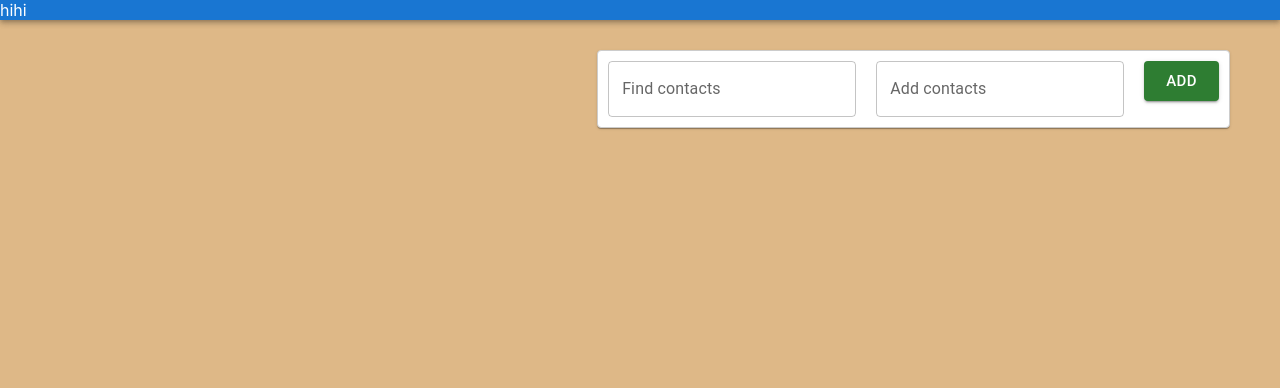
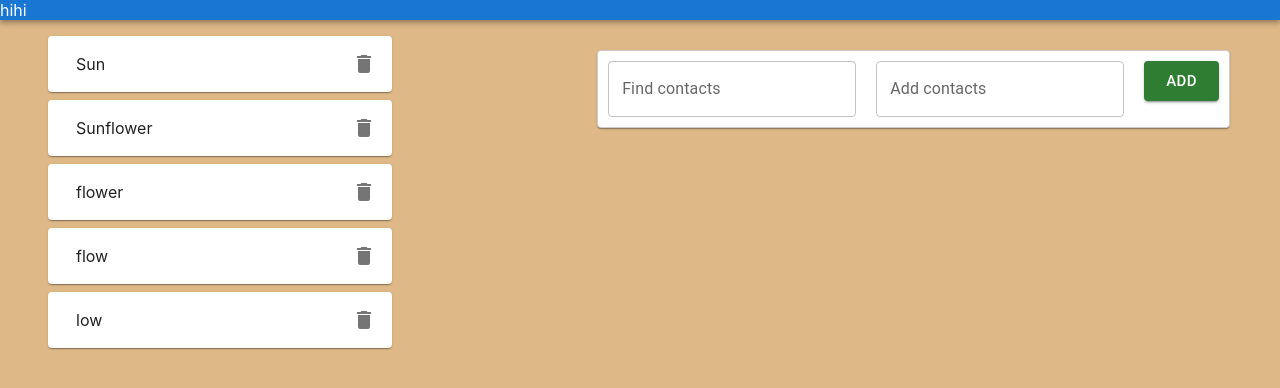
Before and after one commit to dezo103/personal_area, a React (Create React App) app: page / in a window 1280 px wide. Shown: the top 388 px of the page. Built offline with nearby package versions, Linux system fonts and the light colour scheme.

Commit message:
add search function

```diff
--- a/src/components/ContactsArea/AddContactForm/AddContactForm.tsx
+++ b/src/components/ContactsArea/AddContactForm/AddContactForm.tsx
@@ -6,9 +6,11 @@ import Card from '@mui/material/Card';
 import style from './AddContactForm.module.scss';
 import {useAppDispatch} from "../../../redux/store";
 import {addContactTC} from "../../../redux/creators";
+import {SearchForm} from "./SearchForm/SearchForm";
+import {AddContactFormPropsType} from "../../../types/DataTypes";
 
 
-export const AddContactForm = () => {
+export const AddContactForm = (props: AddContactFormPropsType) => {
 
     let [title, setTitle] = useState('')
     let [error, setError] = useState<string | null>(null)
@@ -22,7 +24,6 @@ export const AddContactForm = () => {
         } else {
             setError('Title is required');
         }
-        console.log()
     }
 
     const onChangeHandler = (e: ChangeEvent<HTMLInputElement>) => {
@@ -40,7 +41,7 @@ export const AddContactForm = () => {
 
     return (
         <Card className={style.addContactFormContainer}>
-            <TextField label="Find contacts"/>
+            <SearchForm filterContacts = {props.filterContacts}/>
             <TextField label="Add contacts"
                        onChange={onChangeHandler}
                        onKeyPress={onKeyPressHandler}
--- /dev/null
+++ b/src/components/ContactsArea/AddContactForm/SearchForm/SearchForm.tsx
@@ -0,0 +1,16 @@
+import React, {ChangeEvent} from 'react';
+import TextField from "@mui/material/TextField";
+import {SearchFormPropsType} from "../../../../types/DataTypes";
+
+export const SearchForm = (props: SearchFormPropsType) => {
+
+    const onChangeHandler = (e: ChangeEvent<HTMLInputElement>) => {
+        props.filterContacts(e.currentTarget.value)
+    }
+
+    return (
+        <TextField label="Find contacts"
+                   onChange={onChangeHandler}
+        />
+    );
+};
--- a/src/components/ContactsArea/ContactsArea.tsx
+++ b/src/components/ContactsArea/ContactsArea.tsx
@@ -1,14 +1,29 @@
-import React from 'react';
+import React, {useState} from 'react';
 
 import {ContactsList} from './ContactsList/ContactsList';
 import {AddContactForm} from './AddContactForm/AddContactForm';
+import {useSelector} from "react-redux";
+import {AppRootStateType} from "../../redux/store";
+import {ContactType} from "../../types/DataTypes";
 
 
 export const ContactsArea = () => {
+
+    const contacts = useSelector<AppRootStateType, Array<ContactType>>(state => state.contacts)
+    const [searchInputValue, setSearchInputValue] = useState('')
+
+    const filterContacts = (value: string) => {
+        setSearchInputValue(value)
+    }
+
+    const filteredContacts = contacts.filter(c => {
+        return c.name.toLowerCase().includes(searchInputValue.toLowerCase())
+    })
+
     return (
         <div>
-            <ContactsList />
-            <AddContactForm />
+            <ContactsList contacts={filteredContacts}/>
+            <AddContactForm filterContacts = {filterContacts}/>
         </div>
     );
 };
--- a/src/components/ContactsArea/ContactsList/ContactsList.tsx
+++ b/src/components/ContactsArea/ContactsList/ContactsList.tsx
@@ -2,18 +2,14 @@ import React from 'react';
 
 import {Contact} from './Contact/Contact';
 import style from './ContactsList.module.scss';
-import {useSelector} from 'react-redux';
-import {AppRootStateType} from '../../../redux/store';
-import {ContactType} from '../../../types/DataTypes';
+import {ContactsListPropsType} from "../../../types/DataTypes";
 
 
-export const ContactsList = () => {
-
-    const contacts = useSelector<AppRootStateType, Array<ContactType>>(state => state.contacts)
+export const ContactsList = (props: ContactsListPropsType) => {
 
     return (
         <ul className = {style.contactList}>
-            {contacts.map(c => <Contact contactName = {c.name}
+            {props.contacts.map(c => <Contact contactName = {c.name}
                                         key={c.id}
                                         id = {c.id}/>)}
         </ul>
--- a/src/redux/contacts-reducer.ts
+++ b/src/redux/contacts-reducer.ts
@@ -3,10 +3,15 @@ import {v1} from "uuid";
 
 
 const initialState: Array<ContactType> = [
-    // {id: v1(), name: 'has'},
+    {id: v1(), name: 'Sun'},
+    {id: v1(), name: 'Sunflower'},
+    {id: v1(), name: 'flower'},
+    {id: v1(), name: 'flow'},
+    {id: v1(), name: 'low'},
 ]
 
-export const contactsReducer = (state: Array<ContactType> = initialState, action: ActionsType): Array<ContactType> => {
+export const contactsReducer =
+    (state: Array<ContactType> = initialState, action: ActionsType): Array<ContactType> => {
     switch (action.type) {
         case 'REMOVE-CONTACT':
             return [...state.filter(c => c.id !== action.id)]
--- a/src/redux/creators.ts
+++ b/src/redux/creators.ts
@@ -3,14 +3,12 @@ import {AppRootStateType} from "./store";
 import {AnyAction} from "redux";
 
 export const removeContactAC = (id: string) => ({type: 'REMOVE-CONTACT', id} as const)
-
 export const removeContactTC = (id: string) => (dispatch: ThunkDispatch<AppRootStateType, void, AnyAction>) => {
     dispatch(removeContactAC(id))
 }
 
 
 export const addContactAC = (title: string) => ({type: 'ADD-CONTACT', title} as const )
-
 export const addContactTC = (title: string) => (dispatch: ThunkDispatch<AppRootStateType, void, AnyAction>) => {
     dispatch(addContactAC(title))
 }
--- a/src/redux/store.ts
+++ b/src/redux/store.ts
@@ -1,12 +1,10 @@
-import {AnyAction, applyMiddleware, combineReducers} from 'redux'
-import { legacy_createStore as createStore} from 'redux'
+import {AnyAction, applyMiddleware, combineReducers, legacy_createStore as createStore} from 'redux'
 import thunkMiddleware, {ThunkDispatch} from 'redux-thunk'
 import {contactsReducer} from "./contacts-reducer";
 import {useDispatch} from "react-redux";
 
 const rootReducer = combineReducers({
     contacts: contactsReducer
-    //filteredContacts: filteredContactsReducer
 })
 
 export const store = createStore(rootReducer, applyMiddleware(thunkMiddleware));
```
Also changed, not shown: src/types/DataTypes.ts (+12 -0 lines), src/components/ContactsArea/AddContactForm/SearchForm/SearchForm.module.scss (added).
